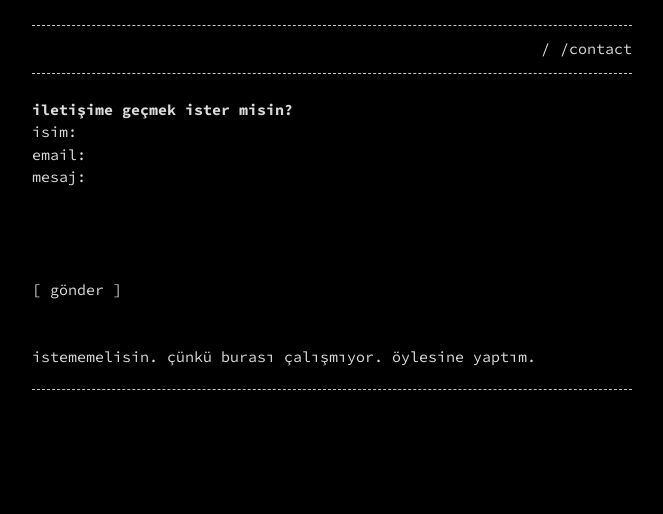
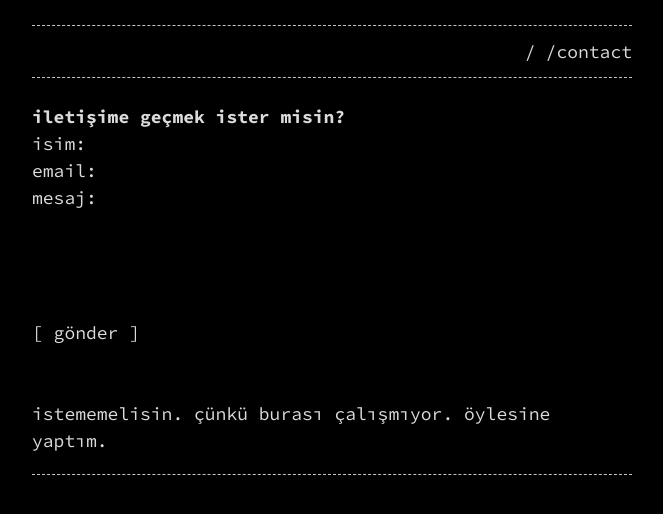
Before and after one commit to imlosingbut2you/imlosingbut2you.github.io, a Jekyll site: the page built from contact.md, in a window 1280 px wide. Shown: the top 514 px of the page, without its empty margins (308-971 px from the left). Built offline with Jekyll 4.4.1, drawn with Linux system fonts in a browser that asks for light colours.

Commit message:
Update base.scss

```diff
--- a/_sass/base.scss
+++ b/_sass/base.scss
@@ -5,7 +5,7 @@
  * style variables
  */
 $base-font-family:     'Source Code Pro', monospace !default;
-$base-font-size:       15px !default;
+$base-font-size:       18px !default;
 $mobile-font-size:     12px !default;
 $base-line-height:     1.5 !default;
 $container-width:      90% !default;
```
